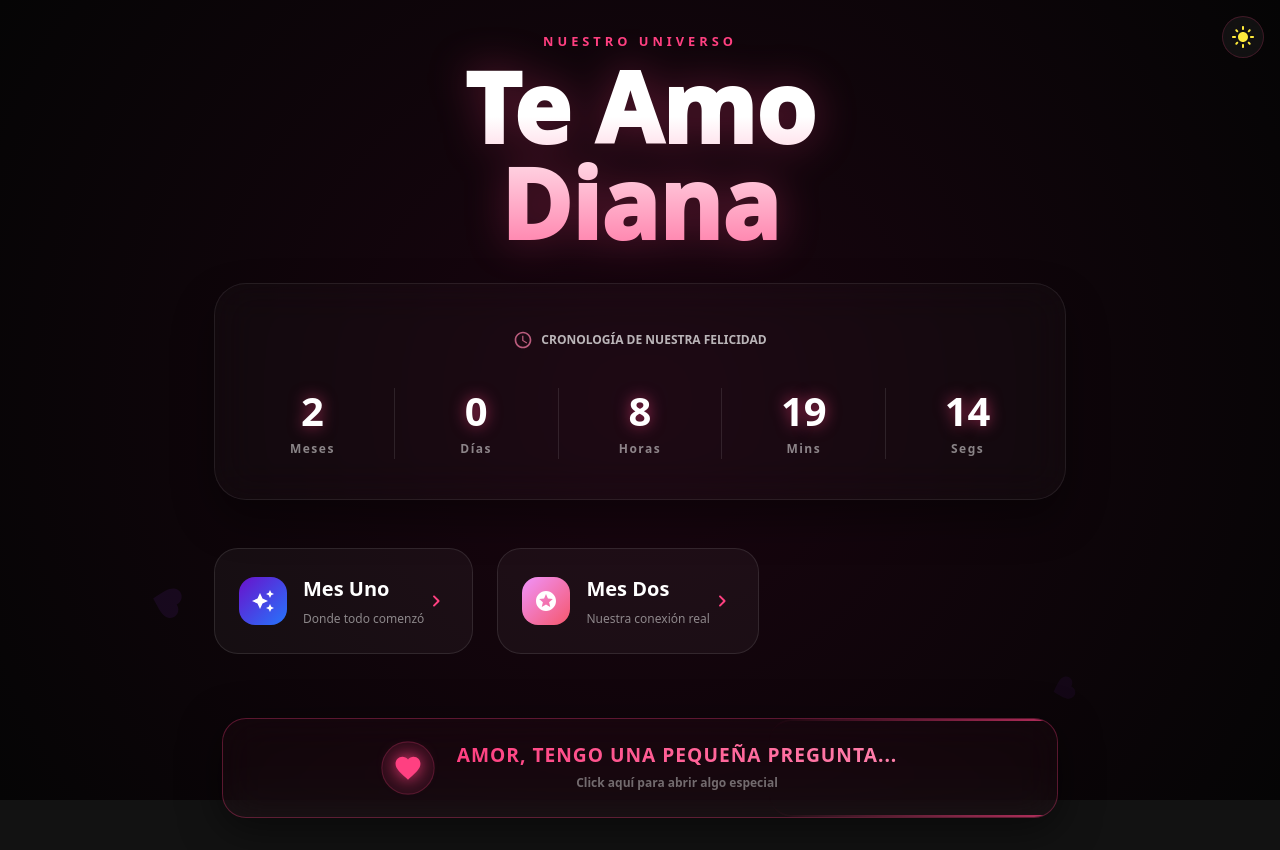
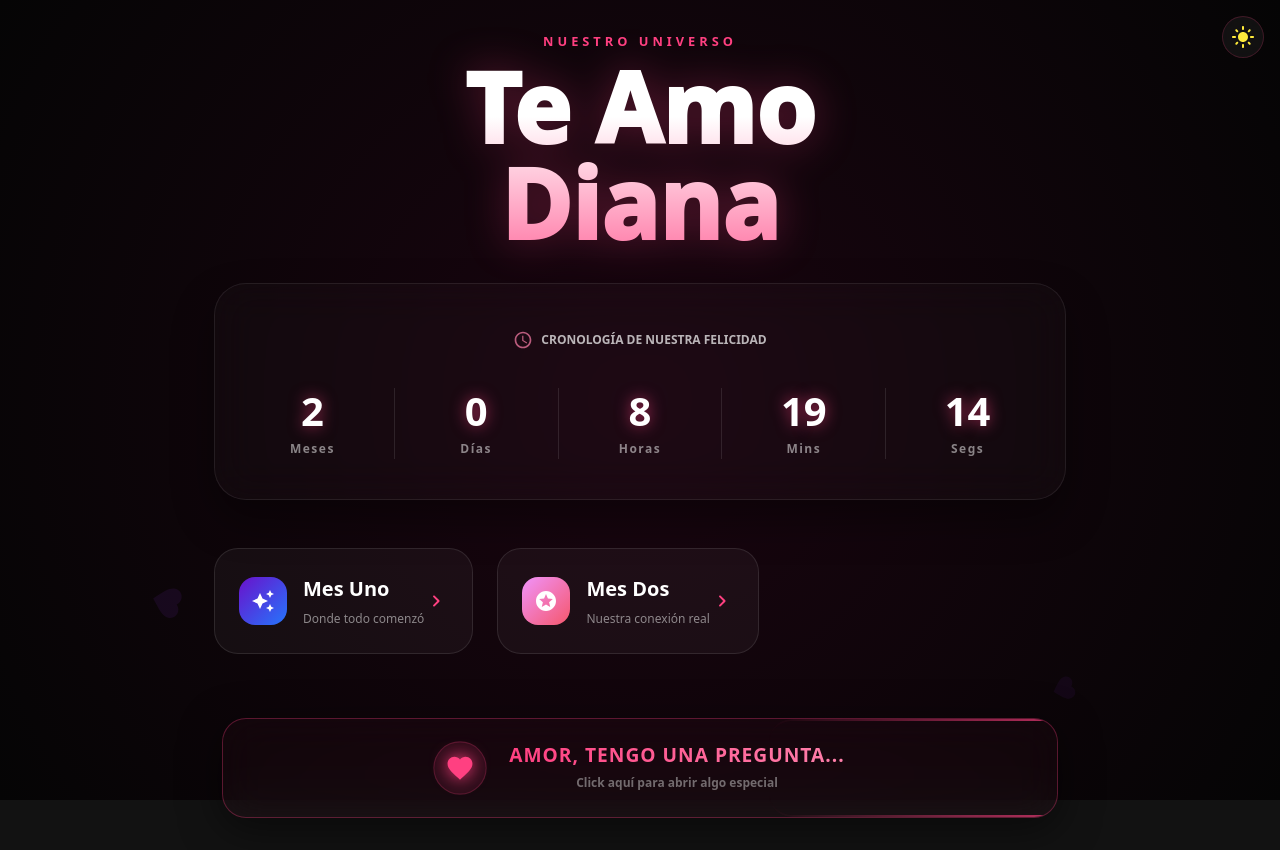
Before and after one commit to eithanmv/Diana, a React (Vite) app: page / in a window 1280 px wide. Built offline with nearby package versions, Linux system fonts and the light colour scheme.

Commit message:
sanvalentin.

```diff
--- a/src/pages/principal/App.jsx
+++ b/src/pages/principal/App.jsx
@@ -259,7 +259,7 @@ function Home({ mode, toggleMode }) {
                     background: "linear-gradient(90deg, #ff4081, #ff80ab)",
                     WebkitBackgroundClip: "text", WebkitTextFillColor: "transparent"
                   }}>
-                    AMOR, TENGO UNA PEQUEÑA PREGUNTA...
+                    AMOR, TENGO UNA PREGUNTA...
                   </Typography>
                   <Typography variant="caption" sx={{ color: mode === "dark" ? "rgba(255,255,255,0.4)" : "rgba(0,0,0,0.5)", fontWeight: 700 }}>
                     Click aquí para abrir algo especial
```
